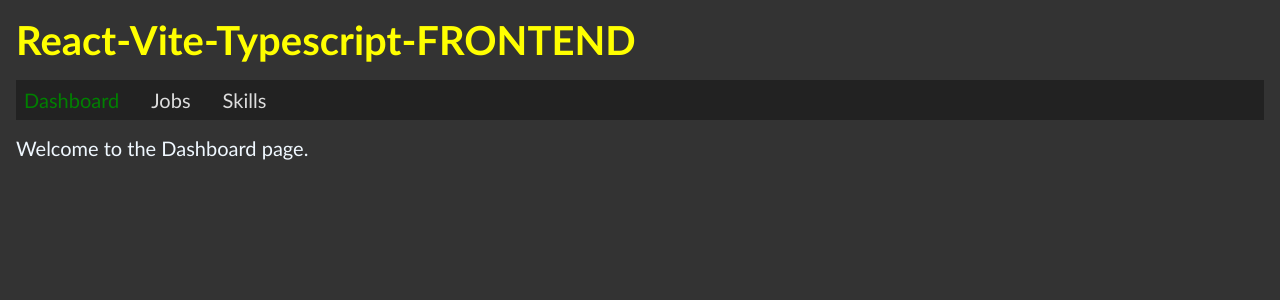
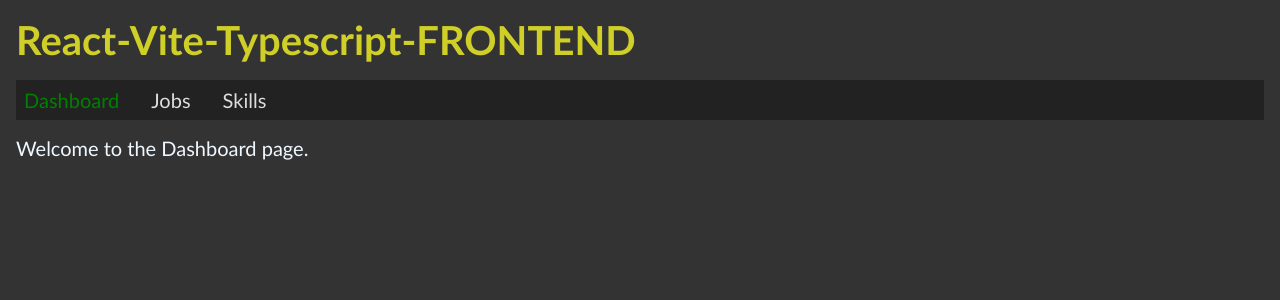
Before and after one commit to Scientific-Research/mk004-React-Vite-Typescript-FRONTEND, a React (Vite) app: page /dashboard in a window 1280 px wide. Shown: the top 300 px of the page. Built offline with nearby package versions, Linux system fonts and the light colour scheme.

Commit message:
navigate to the Dashboard page when the page starts

```diff
--- a/src/App.css
+++ b/src/App.css
@@ -13,7 +13,7 @@
   font-size: 1.25rem;
 
   h1 {
-    color: yellow;
+    color: rgb(207, 207, 39);
   }
 
   nav {
--- a/src/App.tsx
+++ b/src/App.tsx
@@ -1,5 +1,5 @@
 // import './App.css';
-import { NavLink, Route, Routes } from 'react-router-dom';
+import { Navigate, NavLink, Route, Routes } from 'react-router-dom';
 import { PageDashboard } from './components/PageDashboard';
 import { PageJobs } from './components/PageJobs';
 import { PageSkills } from './components/PageSkills';
@@ -19,6 +19,7 @@
         <Route path="dashboard" element={<PageDashboard />}></Route>
         <Route path="jobs" element={<PageJobs />}></Route>
         <Route path="skills" element={<PageSkills />}></Route>
+        <Route path="/" element={<Navigate to="dashboard" />}></Route>
       </Routes>
     </div>
   );
```
